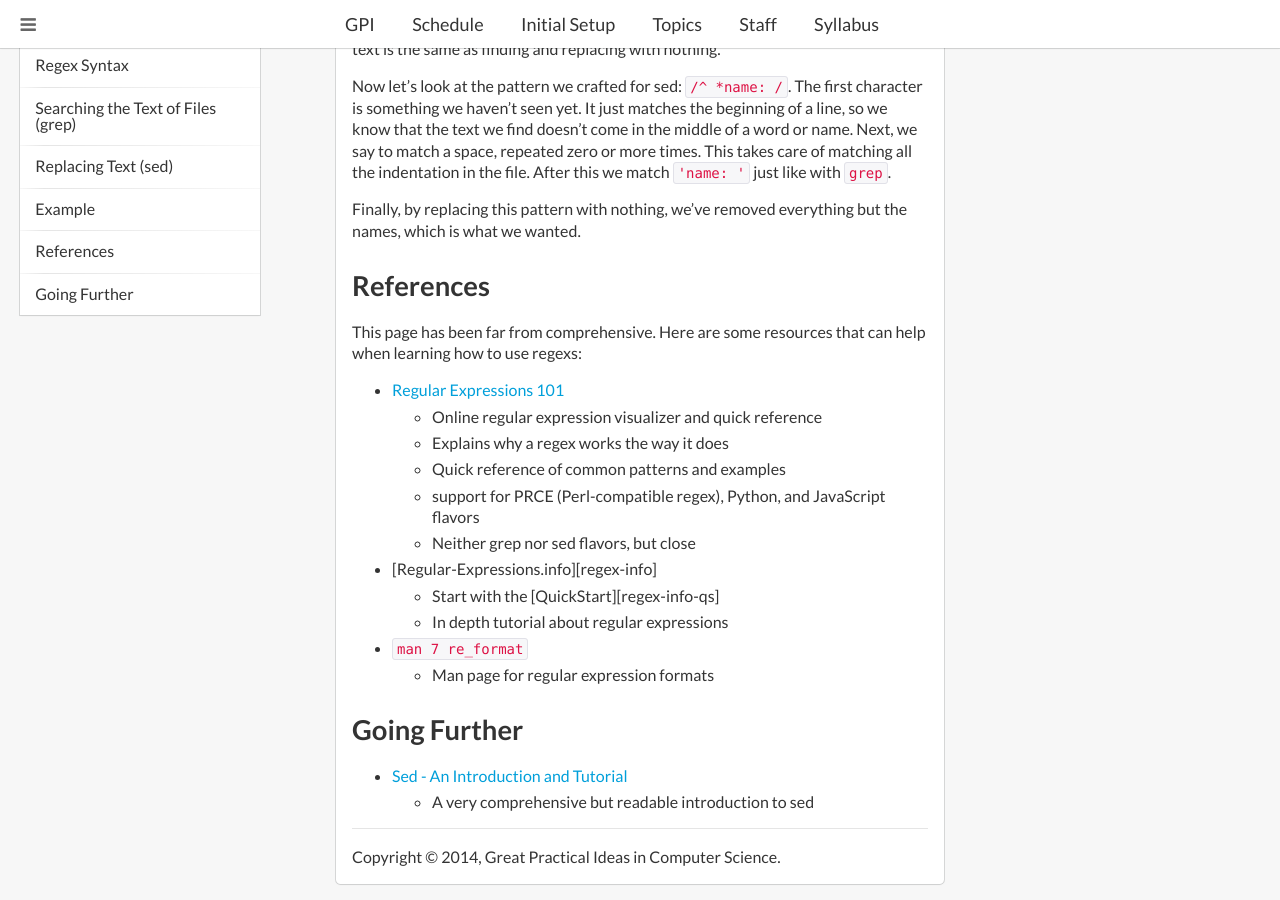
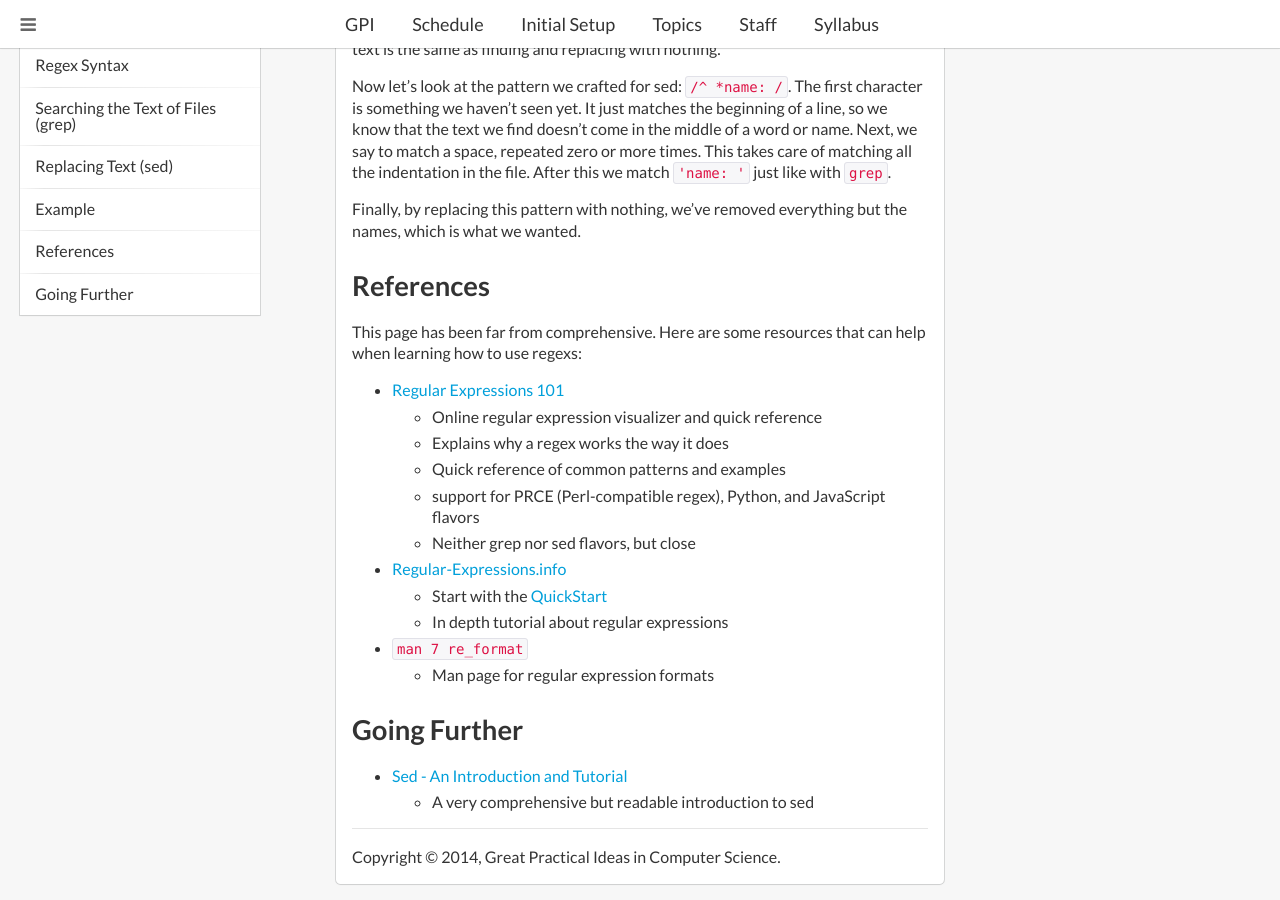
Before and after one commit to cmugpi/cmugpi.github.io, a Jekyll site: the page built from topics/bash/regular-expressions/index.md, in a window 1280 px wide and 900 px high, scrolled down 4573 px. Built offline with Jekyll 4.4.1, drawn with Linux system fonts in a browser that asks for light colours; nearby versions of some CDN libraries; some of the changed lines change nothing that is shown.

Commit message:
Typo in markdown links

```diff
--- a/topics/bash/regular-expressions/index.md
+++ b/topics/bash/regular-expressions/index.md
@@ -253,10 +253,11 @@ when learning how to use regexs:
   - Man page for regular expression formats
 
 ## Going Further
+
 - [Sed - An Introduction and Tutorial][sed]
   - A very comprehensive but readable introduction to sed
 
 [sed]: http://www.grymoire.com/Unix/Sed.html
 [regex101]: https://regex101.com/
-[reqex-info]: http://www.regular-expressions.info/
-[reqex-info-qs]: http://www.regular-expressions.info/quickstart.html
+[regex-info]: http://www.regular-expressions.info/
+[regex-info-qs]: http://www.regular-expressions.info/quickstart.html
```
